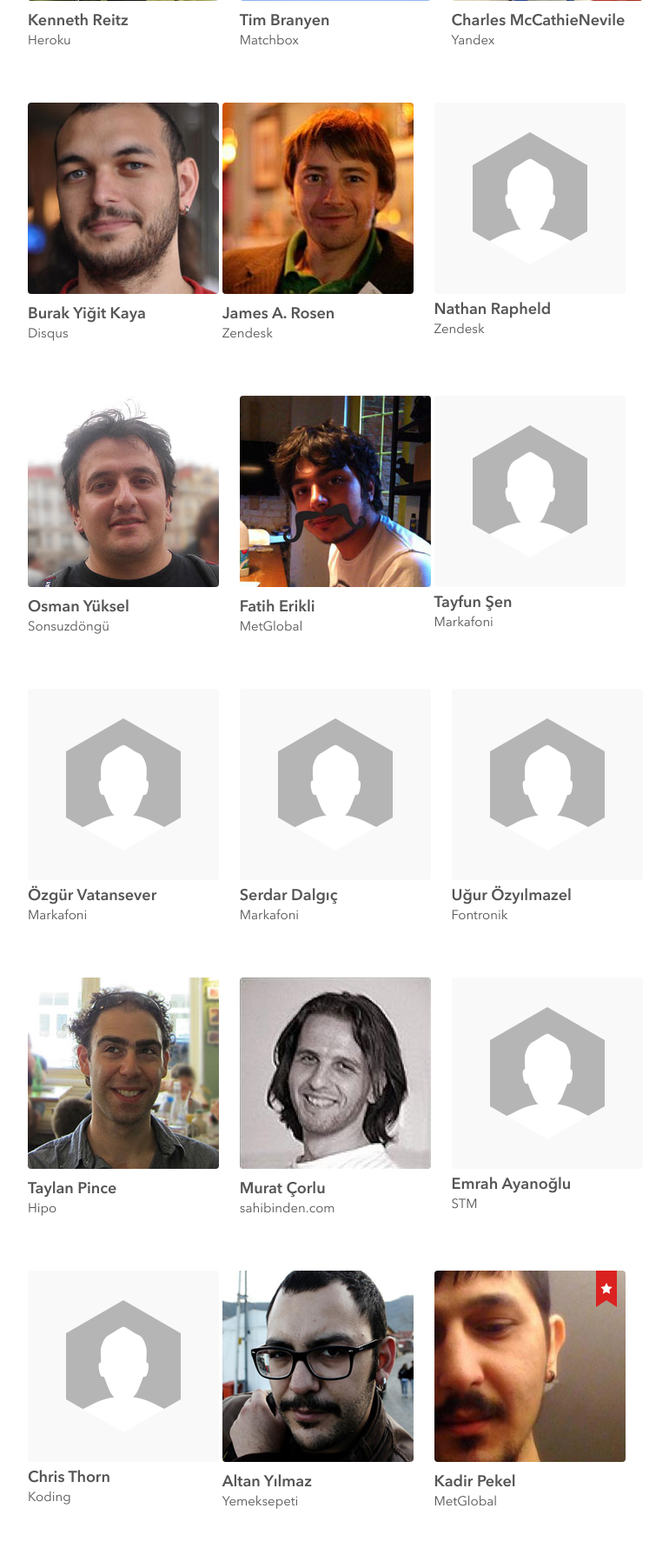
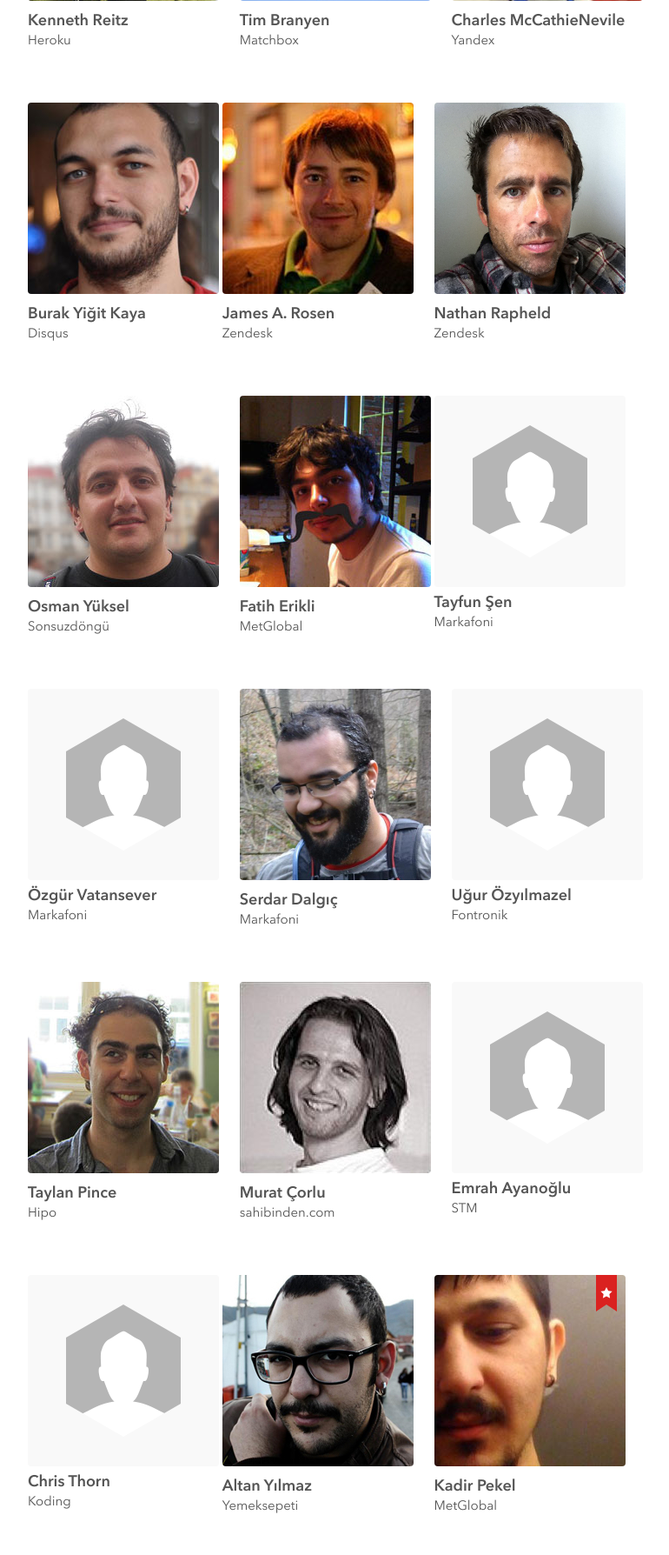
Before and after one commit to anuragbhalla/website, a Python web app: template templates/layout.html in a window 1280 px wide. Shown: the part 3069-4857 px from the top of the page at 87% size, without its empty margins (138-908 px from the left). Run offline with Jinja, Linux system fonts and the light colour scheme; the template is opened without the code that fills it, so the values that code supplies are empty; some libraries are stand-ins or nearby versions.

Commit message:
Nathan and Serdar's pictures added

```diff
--- a/templates/layout.html
+++ b/templates/layout.html
@@ -167,7 +167,7 @@
                     </ul>
                 </li>
                 <li>
-                    <div class="default-picture">Fotoğraf Yok</div>
+                    <img src="/static/img/speakers/nathan.jpg" height="220" width="220" alt="">
                     <h2>Nathan Rapheld</h2>
                     <h3>Zendesk</h3>
                     <ul class="links">
@@ -216,7 +216,7 @@
                     </ul>
                 </li>
                 <li>
-                    <div class="default-picture">Fotoğraf Yok</div>
+                    <img src="/static/img/speakers/serdar.jpg" height="220" width="220" alt="">
                     <h2>Serdar Dalgıç</h2>
                     <h3>Markafoni</h3>
                     <ul class="links">
```
Also changed, not shown: static/img/speakers/nathan.jpg (added), static/img/speakers/serdar.jpg (added).
